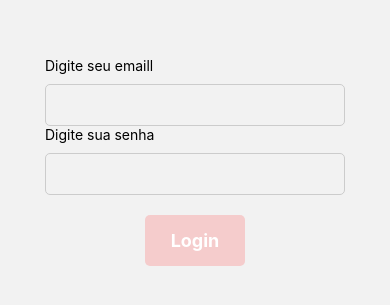
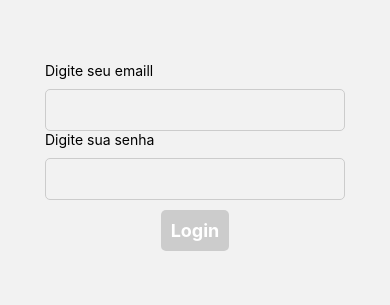
Before and after one commit to Mizerski/ProjectDiet, a React Native app: screen / in a window 390 px wide. Shown: the part 261-566 px from the top of the page. Built offline with nearby package versions, Linux system fonts and the light colour scheme.

Commit message:
focusBug

```diff
--- a/src/Components/LoginButton/index.tsx
+++ b/src/Components/LoginButton/index.tsx
@@ -10,7 +10,7 @@ import {
     TextInput,
     TextInputProps,
     ViewStyle,
-    TextInput as RNTextInput, // Renomeando para evitar conflito de nome
+    TextInput as RNTextInput,
 } from "react-native";
 
 interface LoginButtonProps extends Omit<TextInputProps, 'ref'> {
@@ -18,12 +18,15 @@ interface LoginButtonProps extends Omit<TextInputProps, 'ref'> {
     setText: Dispatch<SetStateAction<string>>;
     textValue: string;
     newStyle?: StyleProp<ViewStyle>;
+
 }
+
 
 const LoginButton: ForwardRefRenderFunction<RNTextInput, LoginButtonProps> = (
     { type, setText, textValue, newStyle, ...props },
     ref
 ) => {
+
     switch (type) {
         case "email":
             return (
@@ -31,8 +34,7 @@ const LoginButton: ForwardRefRenderFunction<RNTextInput, LoginButtonProps> = (
                     onChangeText={setText}
                     value={textValue}
                     autoComplete="email"
-                    autoFocus={true}
-                    style={[newStyle, styles.emailInput]}
+                    style={[styles.emailInput, newStyle]}
                     {...props}
                     ref={ref}
                 />
@@ -44,7 +46,7 @@ const LoginButton: ForwardRefRenderFunction<RNTextInput, LoginButtonProps> = (
                     value={textValue}
                     secureTextEntry={true}
                     autoComplete="password"
-                    style={[newStyle, styles.emailInput]}
+                    style={[styles.emailInput, newStyle]}
                     {...props}
                     ref={ref}
                 />
@@ -68,9 +70,13 @@ const styles = StyleSheet.create({
         padding: 10,
         fontSize: 16,
         borderWidth: 1,
-        borderColor: "#ccc",
         borderRadius: 5,
         width: 300,
+        borderColor: "#ccc",
+    },
+    errorInput: {
+        borderColor: "red",
+        boxShadow: "0 0 5px red",
     },
 });
 
--- a/src/Pages/Login/index.tsx
+++ b/src/Pages/Login/index.tsx
@@ -17,40 +17,38 @@ import { useNavigation } from "@react-navigation/native";
 export function LoginScreen() {
   const [email, setEmail] = useState("");
   const [password, setPassword] = useState("");
+  const [btnLoginActive, setbtnLoginActive] = useState(false);
+  const [errorInput, setErrorInput] = useState(false);
+  const [userNotFind, setUserNotFind] = useState(false);
   const [wrongPassword, setWrongPassword] = useState(false);
-  const testEmail = useRef<TextInput>(null)
   const testPassword = useRef<TextInput>(null)
 
+  const navigation = useNavigation();
   const noShowKeyBoard = () => Keyboard.dismiss()
-  const navigation = useNavigation();
+  const formatValid = () => {
+    email.length && !emailRegex.test(email) ? setErrorInput(true) : setErrorInput(false)
+    emailRegex.test(email) && password.length > 4 ? setbtnLoginActive(true) : setbtnLoginActive(false)
+  }
+  const moveFocusForNextInput = () => testPassword.current?.focus()
+  const verifyUser = () => {
+    if (btnLoginActive) {
+      const emailExist = userTable.find((user) => {
+        return user.email === email.toLowerCase();
+      });
+      if (!emailExist) {
+        return setUserNotFind(true)
+      }
 
-  const handleEmailInput = () => {
-    if (!emailRegex.test(email)) {
-      console.debug("Email inválido");
-      return false
-    }
-    console.debug("Email valido");
-
-    setEmail(email);
-    return true
-  };
-
-  const verifyUser = () => {
-    const emailExist = userTable.find((user) => {
-      return user.email === email.toLowerCase();
-    });
-    if (emailExist && emailExist.password === password) {
-      console.debug(password);
-      setWrongPassword(false);
+      if (emailExist.password !== password) {
+        console.debug(password);
+        return setWrongPassword(true)
+      }
+      setUserNotFind(false)
+      setWrongPassword(false)
+      setPassword("")
       navigation.navigate("Redirect");
     }
-    setPassword("")
-    setWrongPassword(true);
   };
-
-  const moveFocusForNextInput = () => {
-    handleEmailInput() ? testPassword.current?.focus() : ""
-  }
 
   return (
     <TouchableWithoutFeedback onPress={noShowKeyBoard} >
@@ -61,19 +59,24 @@ export function LoginScreen() {
             type="email"
             setText={setEmail}
             textValue={email}
-            ref={testEmail}
             onSubmitEditing={moveFocusForNextInput}
+            onBlur={formatValid}
+            newStyle={[errorInput ? styles.errorInput : undefined]}
           />
           <Text>Digite sua senha</Text>
           <LoginButton
             type="password"
             setText={setPassword}
+            onBlur={formatValid}
             textValue={password}
             ref={testPassword}
           />
         </View>
-        {wrongPassword ? <Text>Senha incorreta</Text> : <></>}
-        <TouchableOpacity style={styles.btnLogin} onPress={verifyUser}>
+        {userNotFind && wrongPassword}
+        <TouchableOpacity
+          style={[styles.button, btnLoginActive ? styles.activeButton : styles.inactiveButton]}
+          onPress={verifyUser}
+          disabled={!btnLoginActive}>
           <Text style={styles.buttonLoginText}>Login</Text>
         </TouchableOpacity>
       </SafeAreaView>
@@ -101,13 +104,24 @@ const styles = StyleSheet.create({
     fontSize: 18,
     fontWeight: "bold",
   },
-  emailInput: {
-    marginTop: 10,
+  button: {
     padding: 10,
-    fontSize: 16,
-    borderWidth: 1,
-    borderColor: "#ccc",
     borderRadius: 5,
-    width: 300,
+    margin: 10,
+  },
+  activeButton: {
+    backgroundColor: '#3498db',
+  },
+  inactiveButton: {
+    backgroundColor: '#ccc',
+  },
+  buttonText: {
+    color: 'white',
+    textAlign: 'center',
+    fontWeight: 'bold',
+  },
+  errorInput: {
+    borderColor: 'red',
+    borderWidth: 2,
   },
 });
```
